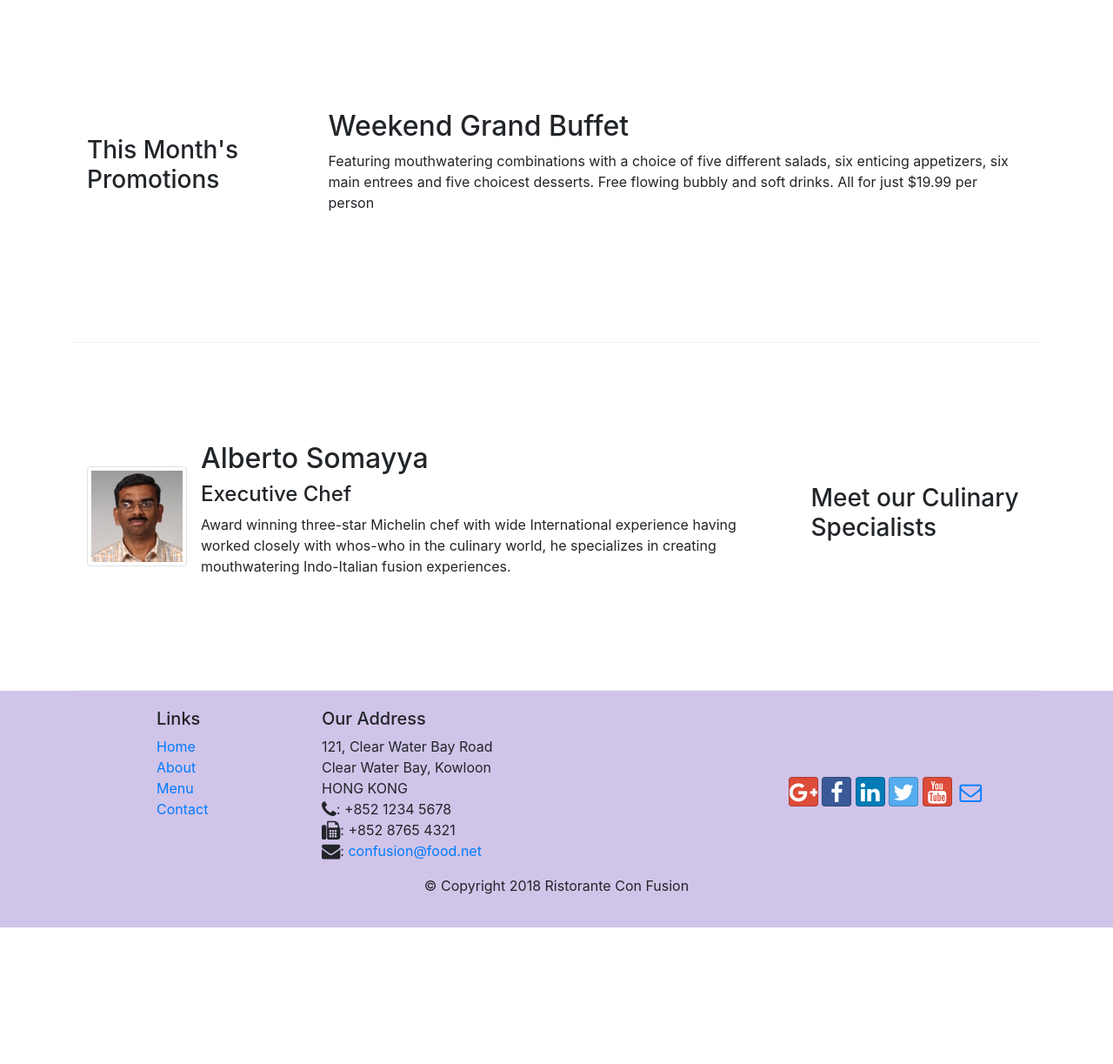
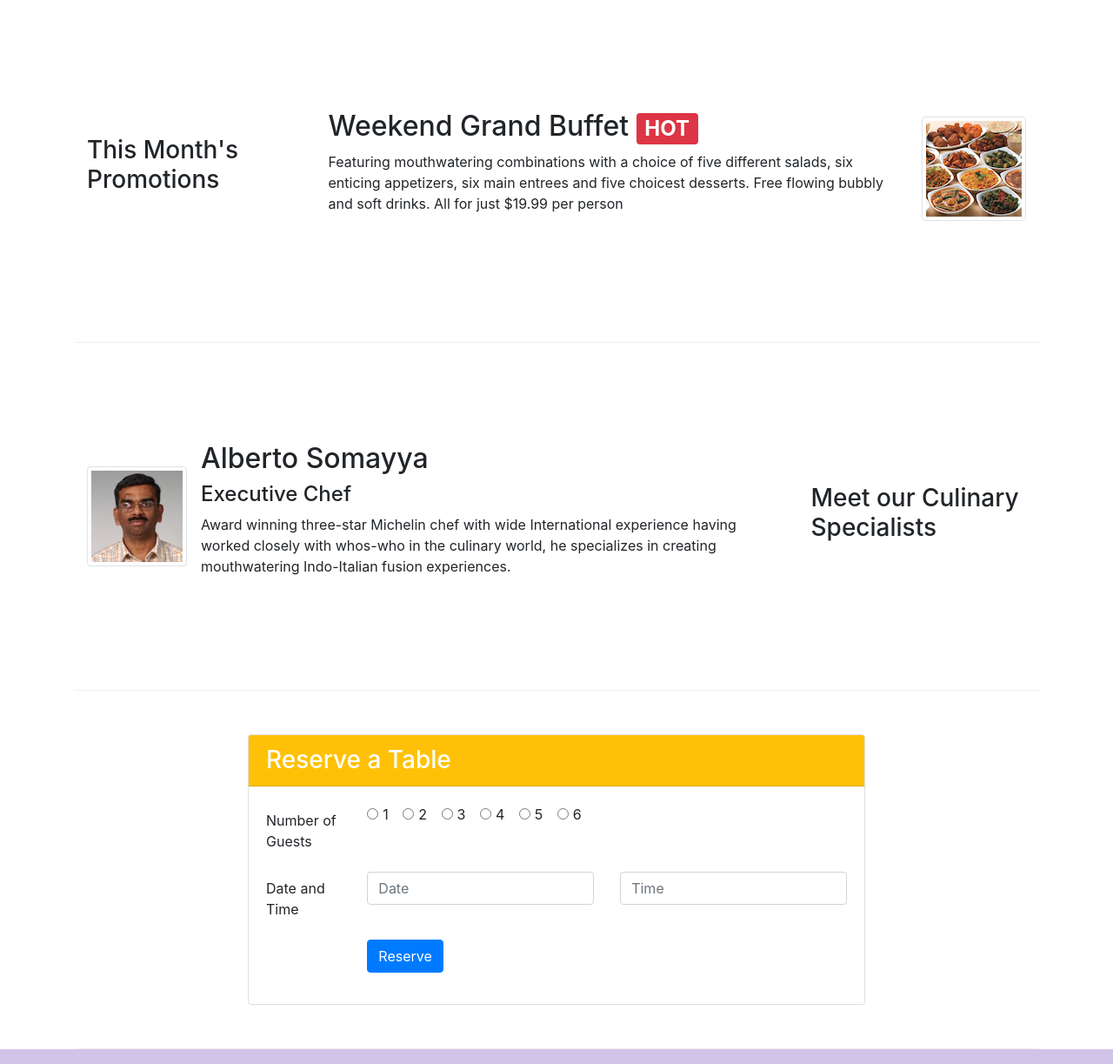
Before and after one commit to neerajlamba/Bootstrap, a website: page index.html in a window 1280 px wide. Shown: the part 740-1963 px from the top of the page at 87% size. Before the commit the page ends 1806 px from the top, so only its background shows below. Drawn offline with nearby package versions, Linux system fonts and the light colour scheme.

Commit message:
Assignment 2

```diff
--- a/index.html
+++ b/index.html
@@ -43,6 +43,11 @@
                 <div class="col-12 col-sm align-self-center">
                     <img src="img/logo.png" class="img-fluid">
                 </div>
+                <div class= 'col-12 col-sm align-self-center'>
+                        <a href="#formrow" class="btn btn-warning btn-sm btn-block" data-toggle="tooltip"
+                        data-html="true" title="Or call us at <br><strong>+852 345678</strong>"
+                        data-placement="bottom">Reserve Table</a>
+                </div>
             </div>
         </div>
     </header>
@@ -57,7 +62,7 @@
                     <img class="d-flex mr-3 img-thumbnail align-self-center"
                             src="img/uthappizza.png" alt="Uthappizza">
                     <div class="media-body">
-                        <h2 class="mt-0">Uthappizza</h2>
+                        <h2 class="mt-0">Uthappizza <span class="badge badge-danger">HOT</span> <span class="badge badge-pill badge-secondary">$4.99</span></h2>
                         <p class="d-none d-sm-block">A unique combination of Indian Uthappam (pancake) and
                             Italian pizza, topped with Cerignola olives, ripe vine
                             cherry tomatoes, Vidalia onion, Guntur chillies and
@@ -73,8 +78,14 @@
                 <h3>This Month's Promotions</h3>
             </div>
             <div class="col col-sm col-md">
-                <h2>Weekend Grand Buffet</h2>
-                <p>Featuring mouthwatering combinations with a choice of five different salads, six enticing appetizers, six main entrees and five choicest desserts. Free flowing bubbly and soft drinks. All for just $19.99 per person </p>
+                <div class="media">
+                    <div class = "media-body">
+                            <h2 class = 'mt-0'>Weekend Grand Buffet <span class="badge badge-danger">HOT</span></h2>
+                            <p class="d-none d-sm-block">Featuring mouthwatering combinations with a choice of five different salads, six enticing appetizers, six main entrees and five choicest desserts. Free flowing bubbly and soft drinks. All for just $19.99 per person </p>
+                    </div>
+                    <img class="d-flex ml-3 img-thumbnail align-self-center"
+                            src="img/buffet.png" alt="Buffet">
+                </div>
             </div>
         </div>
 
@@ -98,7 +109,62 @@
                 </div>
             </div>
         </div>
-    </div>
+
+        <div class="row row-content align-items-center" id="formrow">
+            <div class="col-12 col-sm-8 offset-sm-2 align-self-center">
+                <div class="card">
+                    <h3 class="card-header bg-warning text-white">Reserve a Table</h3>
+                    <div class="card-body">
+                        <form>
+                            <div class="form-group row">
+                                <lable for="guest" class="col-sm-2 col-form-label">Number of Guests</lable>
+                                    <div class="col-sm-10">
+                                        <div class="form-check form-check-inline">
+                                            <input class="form-check-input" type="radio" name="inlineRadioOptions" id="inlineRadio1" value="option1">
+                                            <label class="form-check-label" for="inlineRadio1">1</label>
+                                        </div>
+                                        <div class="form-check form-check-inline">
+                                            <input class="form-check-input" type="radio" name="inlineRadioOptions" id="inlineRadio2" value="option2">
+                                            <label class="form-check-label" for="inlineRadio2">2</label>
+                                        </div>
+                                        <div class="form-check form-check-inline">
+                                            <input class="form-check-input" type="radio" name="inlineRadioOptions" id="inlineRadio3" value="option3">
+                                            <label class="form-check-label" for="inlineRadio3">3</label>
+                                        </div>
+                                        <div class="form-check form-check-inline">
+                                            <input class="form-check-input" type="radio" name="inlineRadioOptions" id="inlineRadio4" value="option4">
+                                            <label class="form-check-label" for="inlineRadio4">4</label>
+                                        </div>
+                                        <div class="form-check form-check-inline">
+                                            <input class="form-check-input" type="radio" name="inlineRadioOptions" id="inlineRadio5" value="option5">
+                                            <label class="form-check-label" for="inlineRadio5">5</label>
+                                        </div>
+                                        <div class="form-check form-check-inline">
+                                            <input class="form-check-input" type="radio" name="inlineRadioOptions" id="inlineRadio6" value="option6">
+                                            <label class="form-check-label" for="inlineRadio6">6</label>
+                                        </div>
+                                    </div>
+                                </div>
+                                <div class="form-group row">
+                                    <label for="dateTime" class="col-12 col-sm-2 col-form-label">Date and Time</label>
+                                    <div class="col-12 col-sm-5">
+                                        <input type="text" class="form-control" id="date" name="date" placeholder="Date">
+                                    </div>
+                                    <div class="col-12 col-sm-5">
+                                        <input type="text" class="form-control" id="time" name="time" placeholder="Time">
+                                    </div>
+                                </div>
+                                <div class="form-group row">
+                                    <div class="offset-sm-2 col-sm-10">
+                                        <button type="submit" class="btn btn-primary">Reserve</button>
+                                    </div>
+                                </div>
+                        </form>
+                    </div>
+                </div>
+            </div>
+        </div>
+        </div>
 
     <footer class="footer">
         <div class="container">
```
